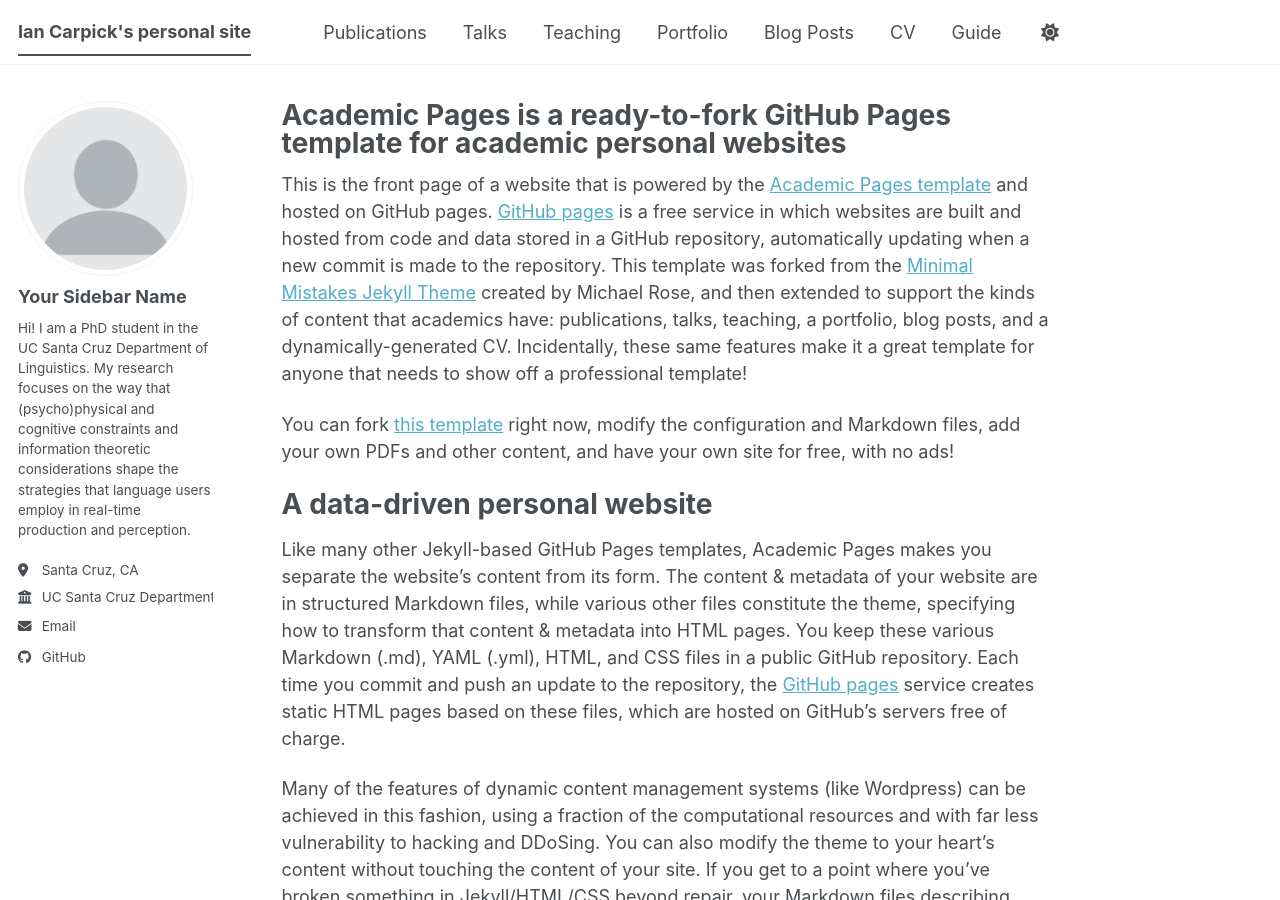
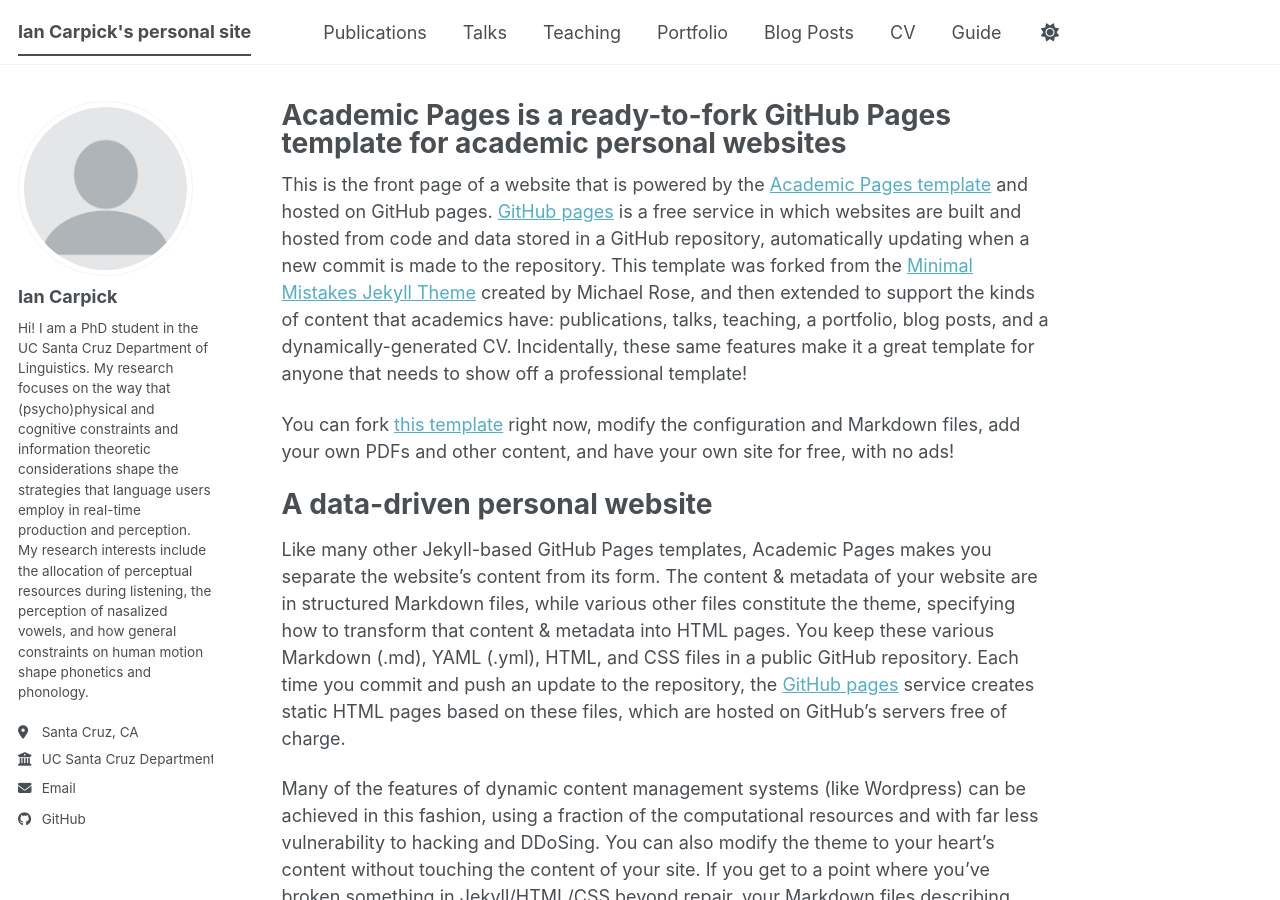
Before and after one commit to icarpick/icarpick.github.io, a Jekyll site: the page built from _pages/about.md, in a window 1280 px wide and 900 px high. Built offline with Jekyll 4.4.1, drawn with Linux system fonts in a browser that asks for light colours; a script bundle is joined from its source files by our own code; library files that are not in the unit come from our copies.

Commit message:
Update _config.yml

```diff
--- a/_config.yml
+++ b/_config.yml
@@ -24,9 +24,9 @@ repository               : "icarpick/icarpick.github.io"
 author:
   # Biographic information
   avatar           : "profile.png"
-  name             : "Your Sidebar Name"
+  name             : "Ian Carpick"
   pronouns         : # example: "she/her"
-  bio              : "Hi! I am a PhD student in the UC Santa Cruz Department of Linguistics. My research focuses on the way that (psycho)physical and cognitive constraints and information theoretic considerations shape the strategies that language users employ in real-time production and perception."
+  bio              : "Hi! I am a PhD student in the UC Santa Cruz Department of Linguistics. My research focuses on the way that (psycho)physical and cognitive constraints and information theoretic considerations shape the strategies that language users employ in real-time production and perception. My research interests include the allocation of perceptual resources during listening, the perception of nasalized vowels, and how general constraints on human motion shape phonetics and phonology."
   location         : "Santa Cruz, CA"
   employer         : "UC Santa Cruz Department of Linguistics"
   uri              : # URL
```
